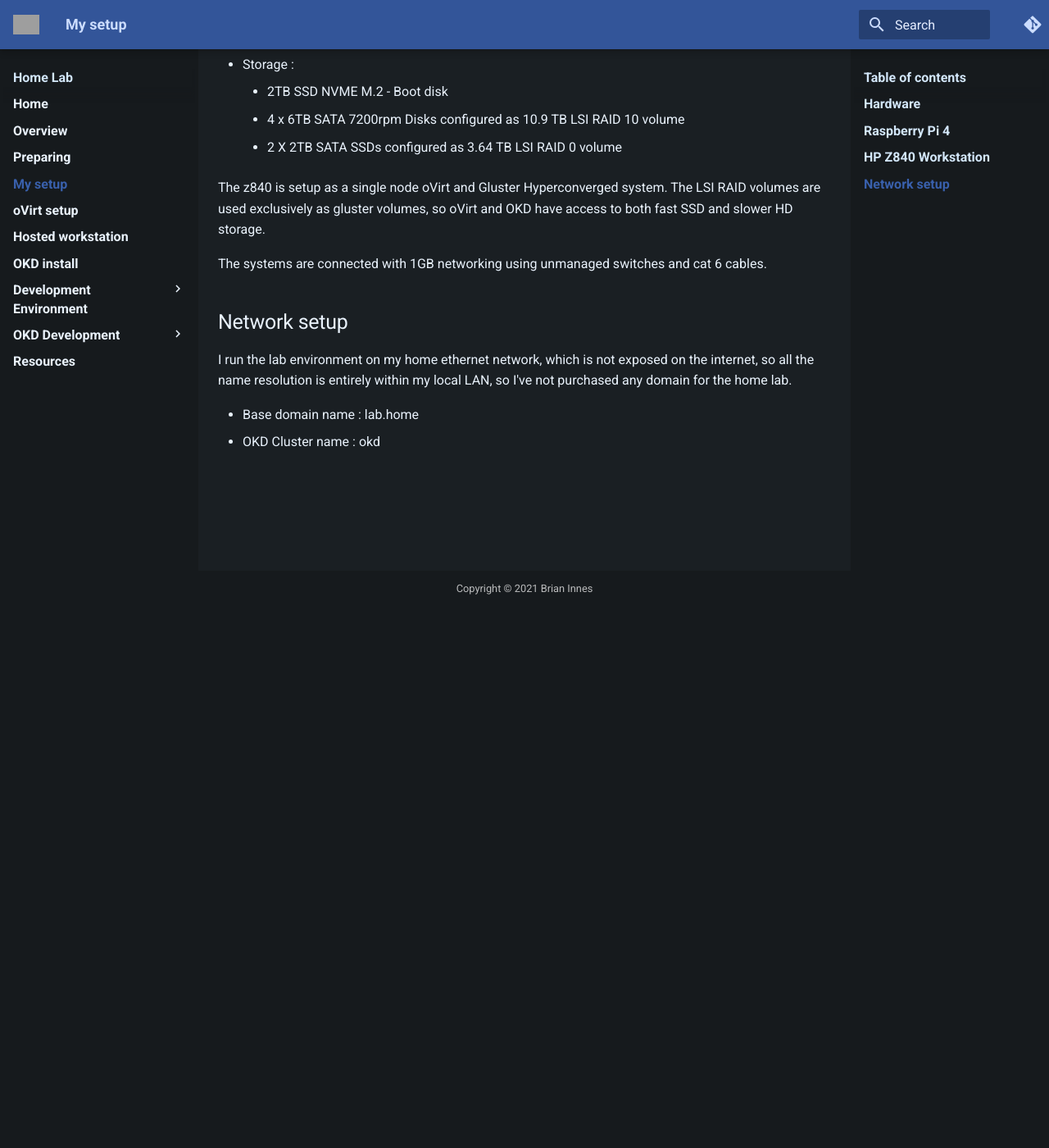
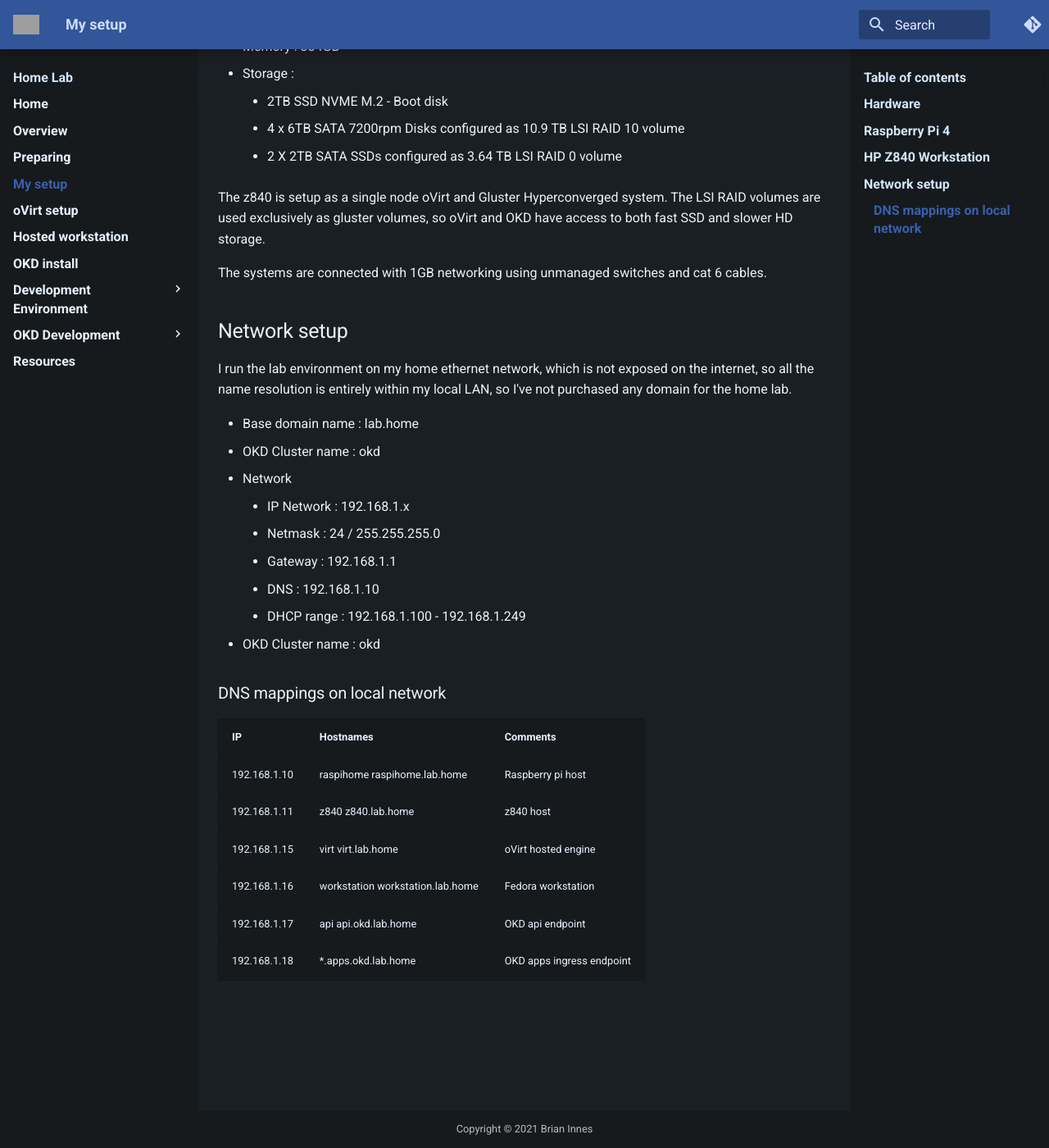
Before and after one commit to brianinnes/homeLab, an MkDocs documentation site: the page built from docs/my-setup.md, in a window 1280 px wide and 1400 px high, scrolled down 1267 px. Shown: the whole window at 82% size. Built offline with MkDocs 1.6.1 and Material for MkDocs 9.7.7, drawn with Linux system fonts in a browser that asks for light colours; comment, search, counter and statistics services are not loaded; before the commit the page ends 2007 px from its top, so only the background shows below that; grey boxes are pictures that could not be loaded.

Commit message:
additional details of my setup

```diff
--- a/docs/my-setup.md
+++ b/docs/my-setup.md
@@ -45,3 +45,21 @@ I run the lab environment on my home ethernet network, which is not exposed on t
 
 - Base domain name : lab.home
 - OKD Cluster name : okd
+- Network
+    - IP Network : 192.168.1.x
+    - Netmask : 24 / 255.255.255.0
+    - Gateway : 192.168.1.1
+    - DNS : 192.168.1.10
+    - DHCP range : 192.168.1.100 - 192.168.1.249
+- OKD Cluster name : okd
+
+### DNS mappings on local network
+
+| IP | Hostnames | Comments |
+| ------------ | ---------------------- | ----------- |
+| 192.168.1.10 | raspihome raspihome.lab.home | Raspberry pi host |
+| 192.168.1.11 | z840 z840.lab.home | z840 host |
+| 192.168.1.15 | virt virt.lab.home | oVirt hosted engine |
+| 192.168.1.16 | workstation workstation.lab.home | Fedora workstation |
+| 192.168.1.17 | api api.okd.lab.home | OKD api endpoint |
+| 192.168.1.18 | *.apps.okd.lab.home | OKD apps ingress endpoint |
```
Also changed, not shown: docs/ovirt.md (+2 -2 lines), docs/images/homelab.png, 1 other file.
